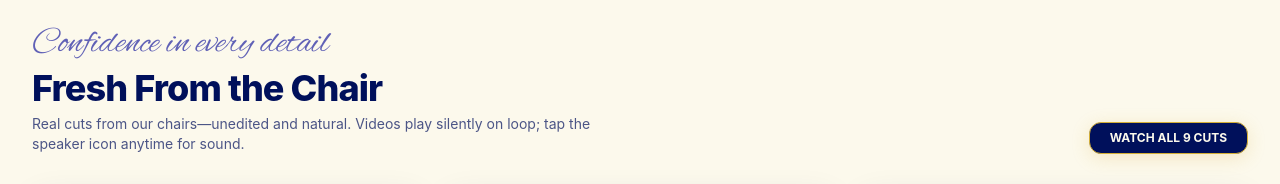
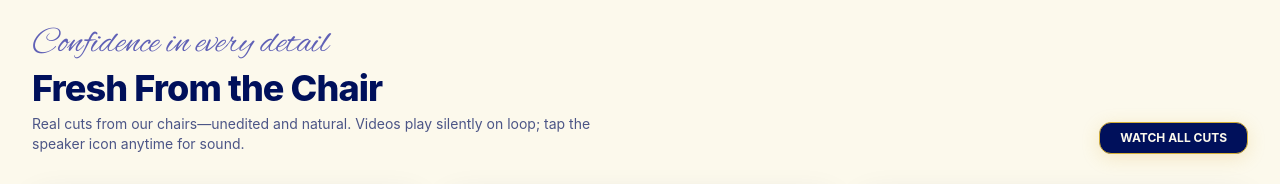
Before and after one commit to ritwikamit/RealLooks, a React (Vite) app: page / in a window 1280 px wide. Shown: the part 1660-1844 px from the top of the page. Built offline with nearby package versions, Linux system fonts and the light colour scheme; grey boxes are pictures that could not be loaded.

Commit message:
Change Fresh From the Chair button text to Watch All Cuts

```diff
--- a/src/App.tsx
+++ b/src/App.tsx
@@ -114,7 +114,7 @@ export default function App() {
                   onClick={() => handleNavigate('gallery')}
                   className="btn btn-sm bg-[#00105B] hover:bg-[#6061B6] text-[#FCF9EC] font-bold text-xs uppercase rounded-xl glass-btn gold-border-btn px-5 self-start sm:self-auto"
                 >
-                  Watch All 9 Cuts
+                  Watch All Cuts
                 </button>
               </div>
 
```
